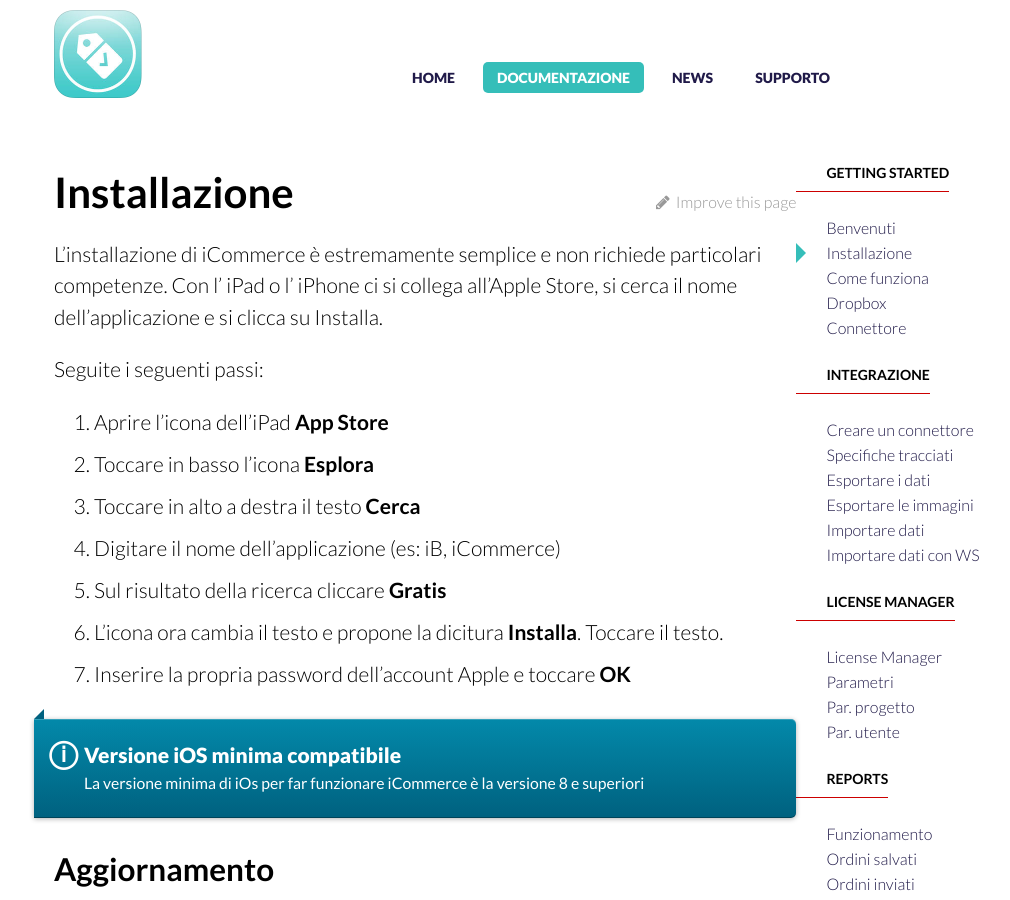
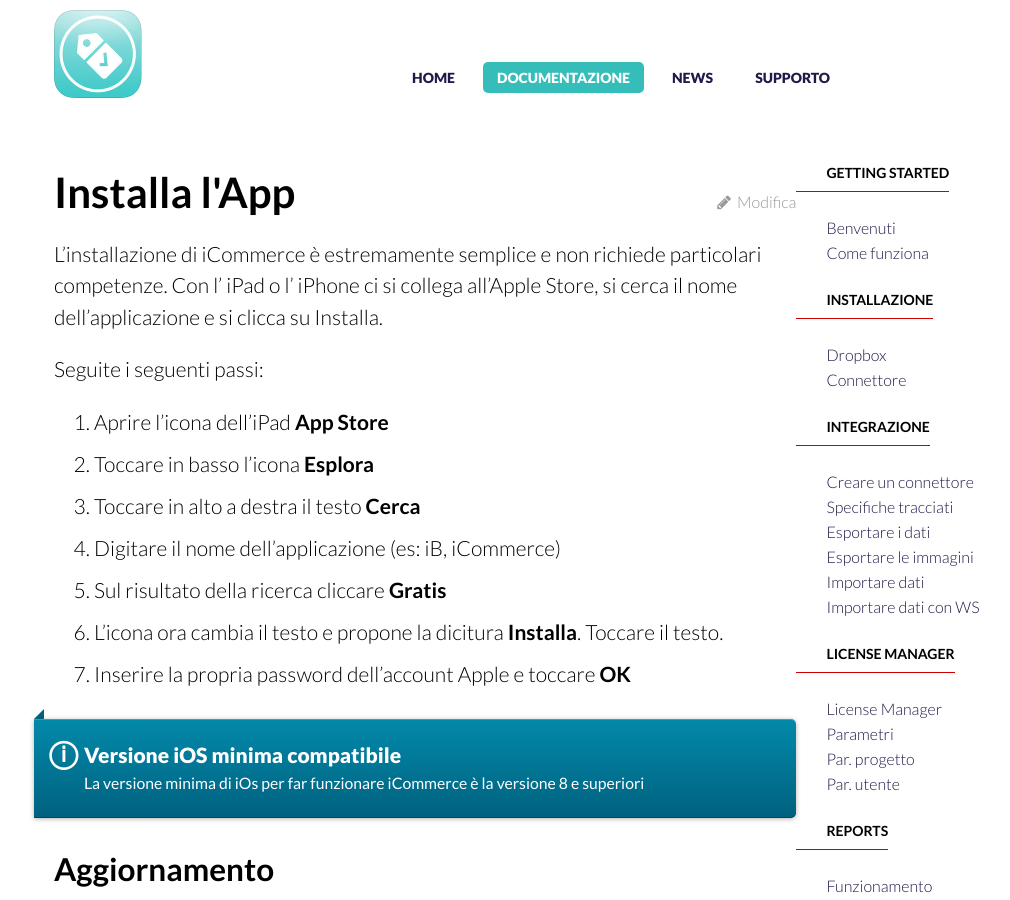
Before and after one commit to teopost/icommerce-website, a Jekyll site: the page built from _docs/installa-app.md, in a window 1280 px wide and 900 px high. Shown: the whole window, without its empty margins (117-1127 px from the left). Built offline with Jekyll 4.4.1, drawn with Linux system fonts in a browser that asks for light colours; comment, search, counter and statistics services are not loaded.

Commit message:
Sistemato link modifica

```diff
--- a/_data/docs.yml
+++ b/_data/docs.yml
@@ -1,8 +1,11 @@
 - title: Getting Started
   docs:
   - home
-  - installazione
   - come-funziona
+  - installa-app
+
+- title: Installazione
+  docs:
   - dropbox
   - connettore
 
--- a/_docs/installazione.md
+++ b/_docs/installa-app.md
@@ -1,6 +1,6 @@
 ---
 layout: docs
-title: Installazione
+title: Installa l'App
 permalink: /docs/installazione/
 ---
 
--- a/_layouts/docs.html
+++ b/_layouts/docs.html
@@ -10,7 +10,7 @@
       <div class="unit four-fifths">
         <article>
           <div class="improve right hide-on-mobiles">
-            <a href="https://github.com/Apex-net/{{ site.baseurl }}/edit/master/_docs/{{ page.path }}"><i class="fa fa-pencil"></i> &nbsp;Improve this page</a>
+            <a href="{{site.repository}}/edit/master/{{ page.relative_path }}"><i class="fa fa-pencil"></i> &nbsp;Modifica</a>
           </div>
           <h1>{{ page.title }}</h1>
           {{ content }}
```
